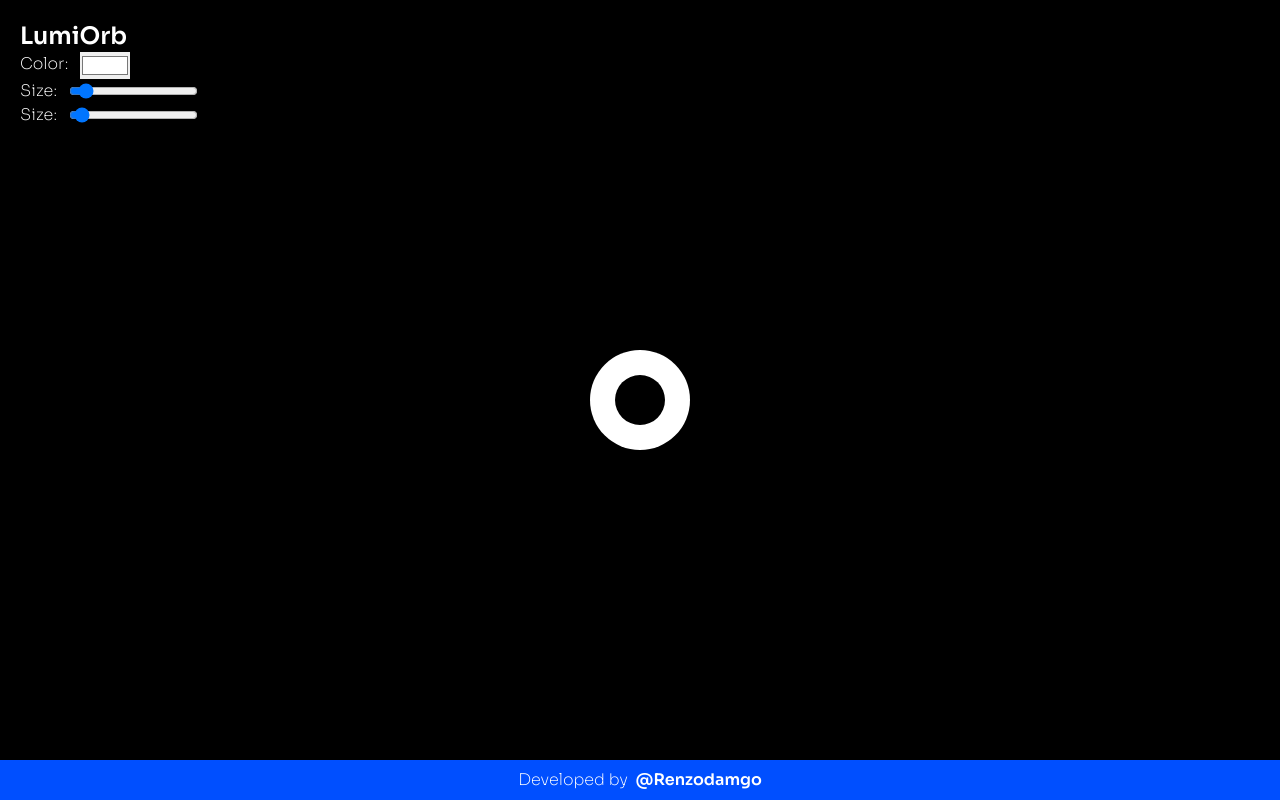
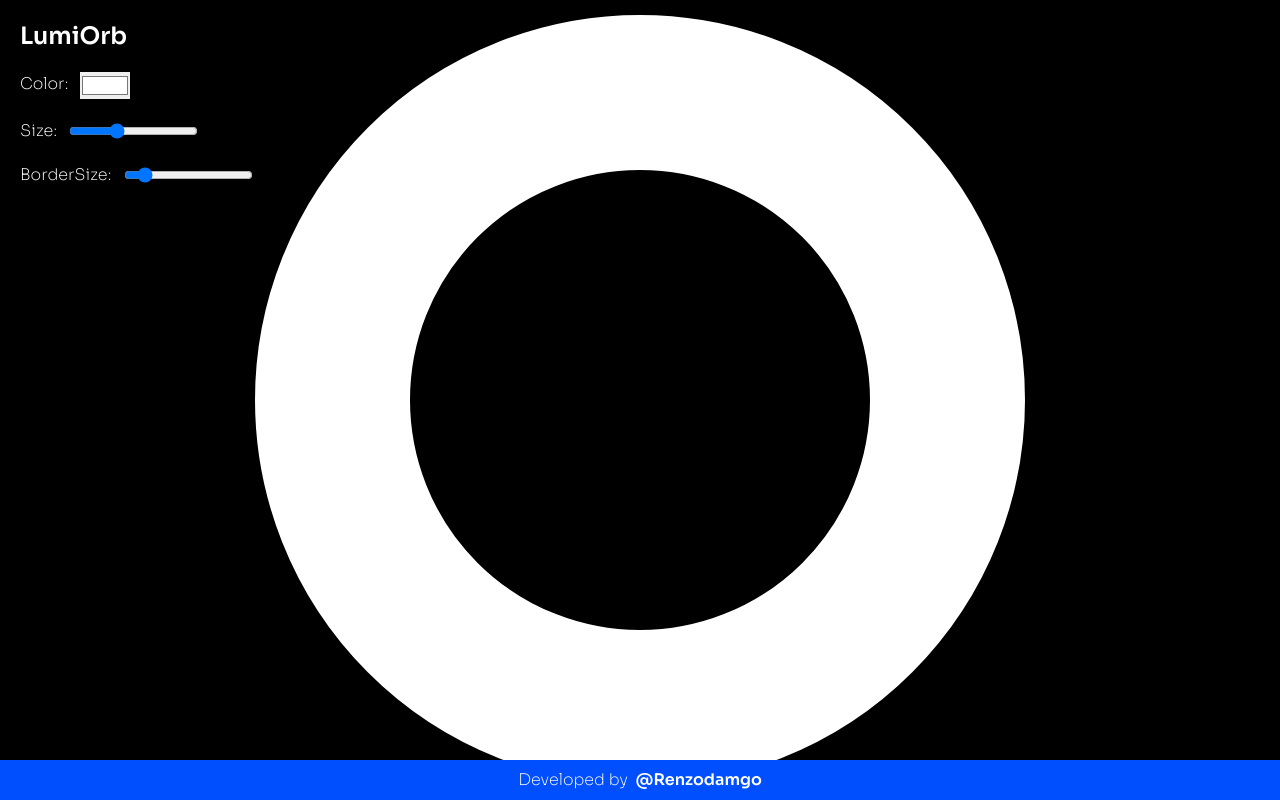
Before and after one commit to renzodamgo/lumiorb, a Next.js app: page / in a window 1280 px wide. Built offline with nearby package versions, Linux system fonts and the light colour scheme.

Commit message:
change default values

```diff
--- a/src/pages/index.tsx
+++ b/src/pages/index.tsx
@@ -3,33 +3,18 @@ import Head from 'next/head';
 import { ChangeEvent, useState } from 'react';
 
 const Home: NextPage = () => {
-	const [color, setColor] = useState('#FFFFFF');
 	const [circleOptions, SetCircleOptions] = useState({
-		width: 100,
-		height: 100,
+		borderWidth: 155,
+		size: 460,
+		color: '#FFFFFF',
 	});
 
-	const [innerCircleOptions, SetInnerCircleOptions] = useState({
-		width: 50,
-		height: 50,
-	});
-
-	const handleColor = (e: ChangeEvent<HTMLInputElement>) => {
-		setColor(e.target.value);
-	};
-
-	const handleSize = (e: ChangeEvent<HTMLInputElement>) => {
-		SetCircleOptions({
-			width: Number(e.target.value) || 0,
-			height: Number(e.target.value) || 0,
-		});
-	};
-
-	const innerHandleSize = (e: ChangeEvent<HTMLInputElement>) => {
-		SetInnerCircleOptions({
-			width: Number(e.target.value) || 0,
-			height: Number(e.target.value) || 0,
-		});
+	const handleCircleOptions = (e: ChangeEvent<HTMLInputElement>) => {
+		SetCircleOptions((options) => ({
+			...options,
+			[e.target.name]: Number(e.target.value) || e.target.value,
+		}));
+		console.log(e.target.name, circleOptions);
 	};
 
 	return (
@@ -69,18 +54,14 @@ const Home: NextPage = () => {
 						<div
 							className={`absolute rounded-full bg-white z-0`}
 							style={{
-								backgroundColor: color,
-								width: circleOptions.width,
-								height: circleOptions.height,
+								backgroundColor: 'black',
+								width: circleOptions.size,
+								height: circleOptions.size,
+								outline: 'solid',
+								outlineWidth: circleOptions.borderWidth,
+								outlineColor: circleOptions.color,
 							}}></div>
-						<div
-							className={`absolute rounded-full bg-black z-10`}
-							style={{
-								backgroundColor: 'black',
-								width: innerCircleOptions.width,
-								height: innerCircleOptions.height,
-							}}></div>
-						<div className=" absolute left-0 top-0  p-5">
+						<div className=" absolute left-0 top-0  p-5 flex flex-col gap-5">
 							<div className="flex gap-3 text-2xl font-semibold">
 								<h1>LumiOrb</h1>
 							</div>
@@ -88,31 +69,34 @@ const Home: NextPage = () => {
 								Color:
 								<input
 									type="color"
-									onChange={handleColor}
-									value={color}
+									onChange={handleCircleOptions}
+									value={circleOptions.color}
 									className="z-10"
+									name="color"
 								/>
 							</div>
 							<div className="flex gap-3">
 								Size:
 								<input
 									type="range"
-									onChange={handleSize}
+									onChange={handleCircleOptions}
 									className="z-10"
-									value={circleOptions.height}
-									min="0"
+									value={circleOptions.size}
+									min="1"
 									max="1300"
+									name="size"
 								/>
 							</div>
 							<div className="flex gap-3">
-								Size:
+								BorderSize:
 								<input
 									type="range"
-									onChange={innerHandleSize}
+									onChange={handleCircleOptions}
 									className="z-10"
-									value={innerCircleOptions.height}
-									min="0"
+									value={circleOptions.borderWidth}
+									min="1"
 									max="1300"
+									name="borderWidth"
 								/>
 							</div>
 						</div>
```
